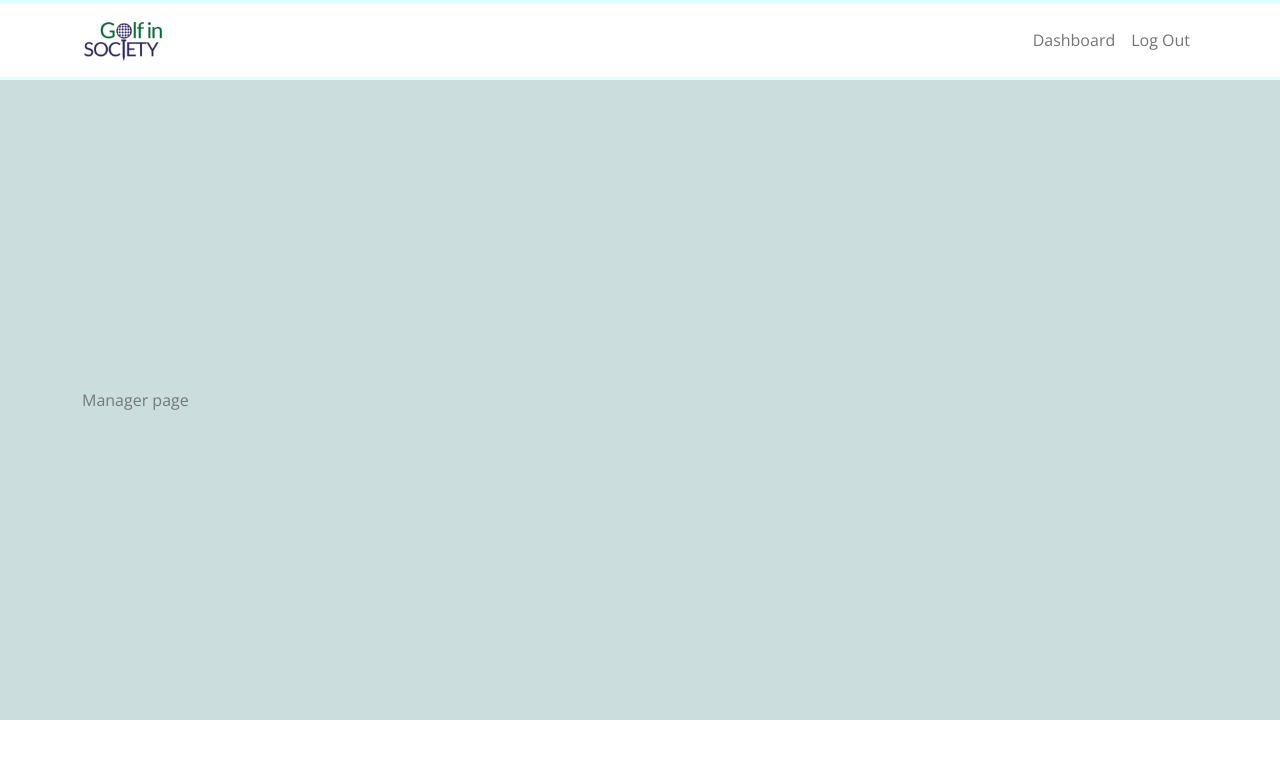
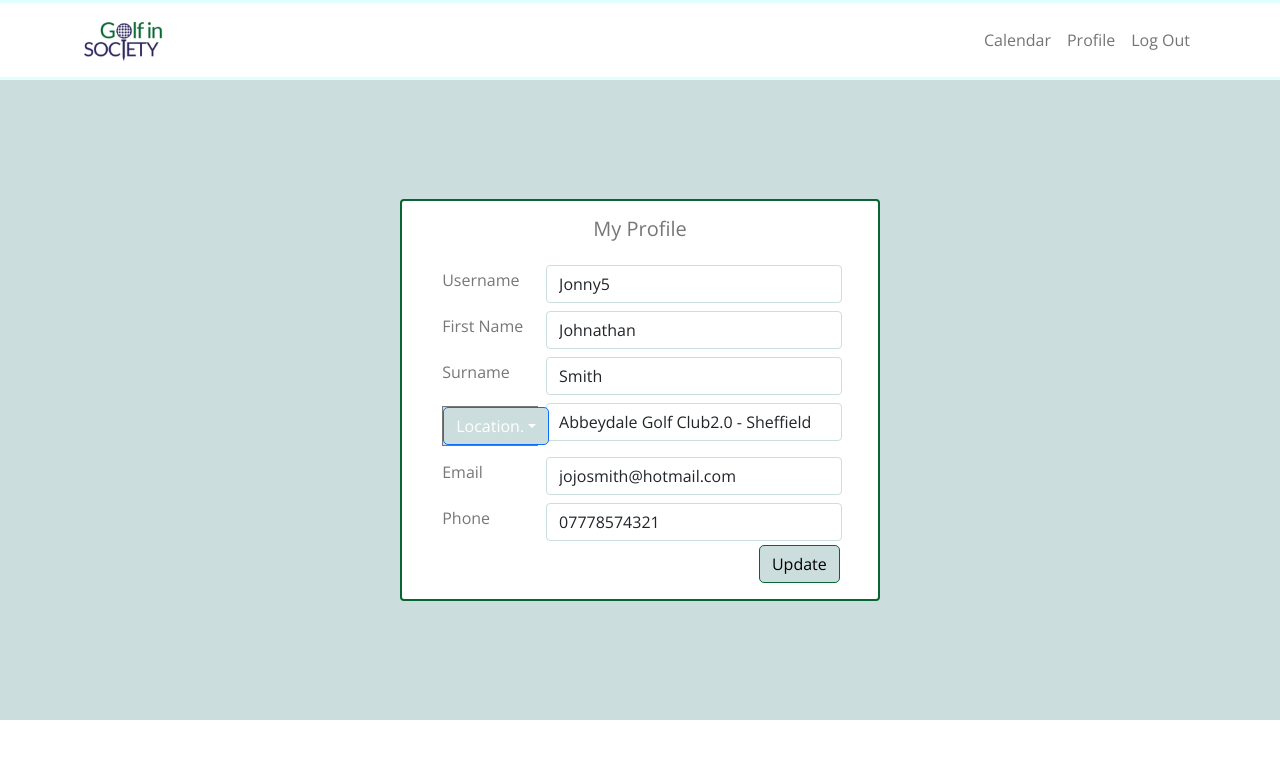
Before and after one commit to AlexKynoch/golf-frontend, a React (Create React App) app: page /#/customer/profile in a window 1280 px wide. Before the commit this address led to /#/manager. Shown: the top 758 px of the page. Built offline with nearby package versions, Linux system fonts and the light colour scheme.

Commit message:
fix buttons overwriting each other

```diff
--- a/src/Profilepage/PPVolunteer.js
+++ b/src/Profilepage/PPVolunteer.js
@@ -68,7 +68,7 @@
                                 return (
                                     <ToggleButton
                                         key={index}
-                                        className=" d-flex justify-content-between"
+                                        className=" d-flex justify-content-between button-profile"
                                         type="checkbox"
                                         checked={radio[1]}
                                         value={radio[0]}
@@ -81,7 +81,7 @@
                         </ButtonGroup>
 
                         <div className="btn-container justify-content-end">
-                            <Button className='volunteer-btn' onClick={() => handleSubmit()} variant="light">Update</Button>
+                            <Button className='volunteer-btn button-profile' onClick={() => handleSubmit()} variant="light">Update</Button>
                             <ToastContainer position='bottom-center' />
                         </div>
                     </Card.Body>
--- a/src/Profilepage/Profile.css
+++ b/src/Profilepage/Profile.css
@@ -28,33 +28,36 @@
   margin: 0;
 }
 
-.btn {
+.button-profile {
   background-color: rgb(204, 221, 221) !important;
   color: black;
   border: 1px solid rgb(6, 101, 50) !important;
+  display: flex;
+  justify-content: flex-end;
+  align-items: center;
+  /* background-color: rgb(204, 221, 221) !important; */
+  border-radius: 5px;
 }
-.btn-primary {
+
+.dropdown-toggle {
   display: flex;
   justify-content: flex-end;
   align-items: center;
   background-color: rgb(204, 221, 221) !important;
   border-radius: 5px;
 }
+
 .show > .btn-primary.dropdown-toggle {
   color: black;
   background-color: rgb(6, 101, 50) !important;
   color: white;
 }
+
 .dropdownButton:visited {
   background-color: rgb(204, 221, 221) !important;
 }
 
-.btn:hover {
-  background-color: rgb(6, 101, 50) !important;
-  color: white;
-}
-
-.btn:active {
+.button-profile:hover {
   background-color: rgb(6, 101, 50) !important;
   color: white;
 }
--- a/src/Profilepage/Profile.js
+++ b/src/Profilepage/Profile.js
@@ -122,7 +122,7 @@
                                     className="dropdownButton col-sm-12"
                                     title="Location."
                                     onSelect={(e) => handleDropdownChanger(e)}
-                                    style={{ backgroundColor: '#ccdddd', border: "1px solid red" }}>
+                                    style={{ backgroundColor: '#ccdddd', border: "1px solid " }}>
                                     <Dropdown.Item eventKey={users.location[0]}>{users.location[0]}</Dropdown.Item>
 
                                     <Dropdown.Item eventKey={users.location[1]} href="#">{users.location[1]}</Dropdown.Item>
@@ -200,7 +200,7 @@
 
 
                         <div className="btn-container justify-content-end">
-                            <Button onClick={() => handleSubmit()} variant="light">Update</Button>
+                            <Button className = 'button-profile' onClick={() => handleSubmit()} variant="light">Update</Button>
                             <ToastContainer position='bottom-center' />
                         </div>
                     </form >
--- a/src/Profilepage/VolunteerProfile.js
+++ b/src/Profilepage/VolunteerProfile.js
@@ -10,7 +10,6 @@
     { name: "Calendar", url: "/volunteer/calendar" },
     { name: "Profile", url: "/volunteer/profile" },
     { name: "Log Out", url: "/home" },
-
   ]
 
   return (
```
